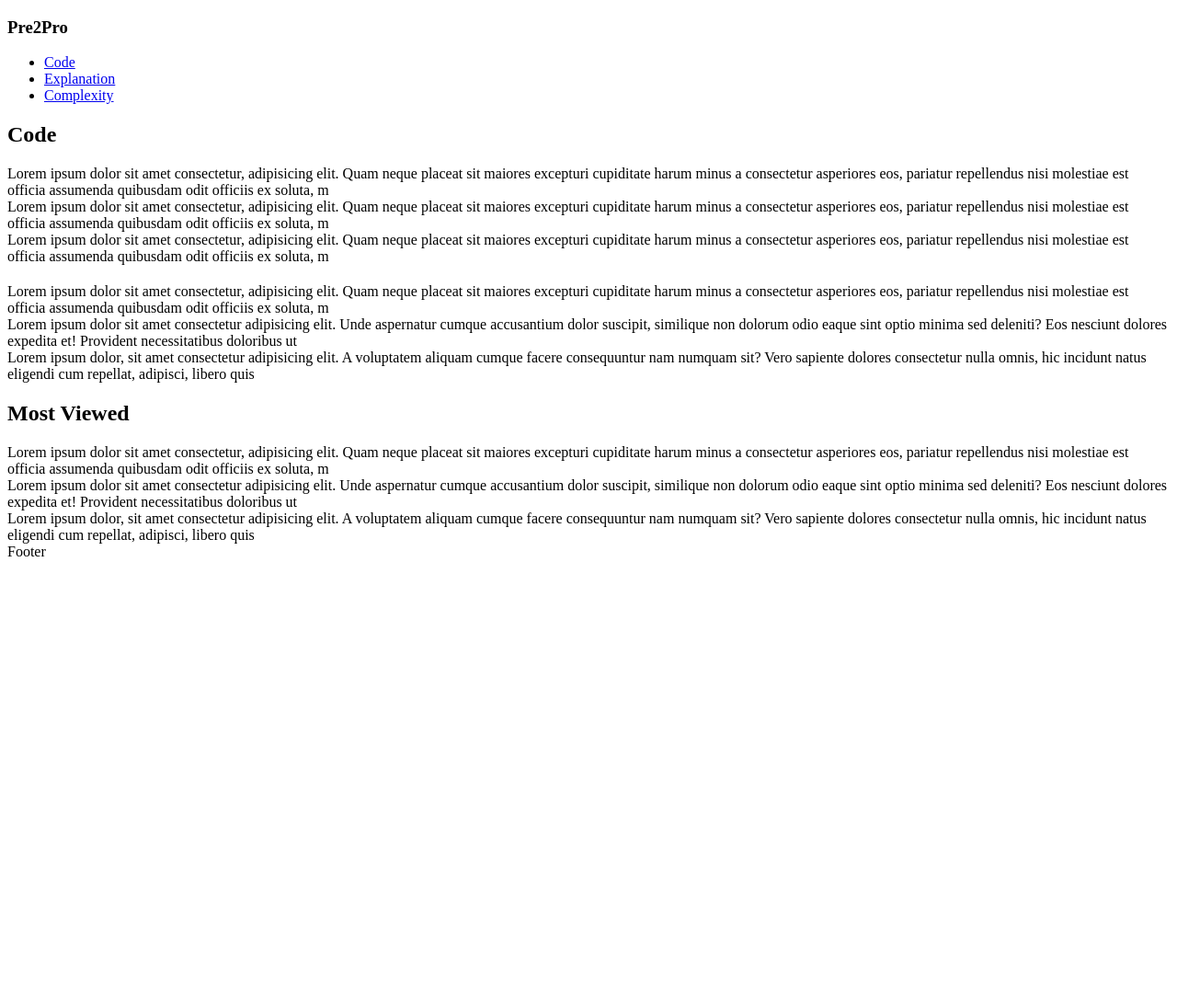
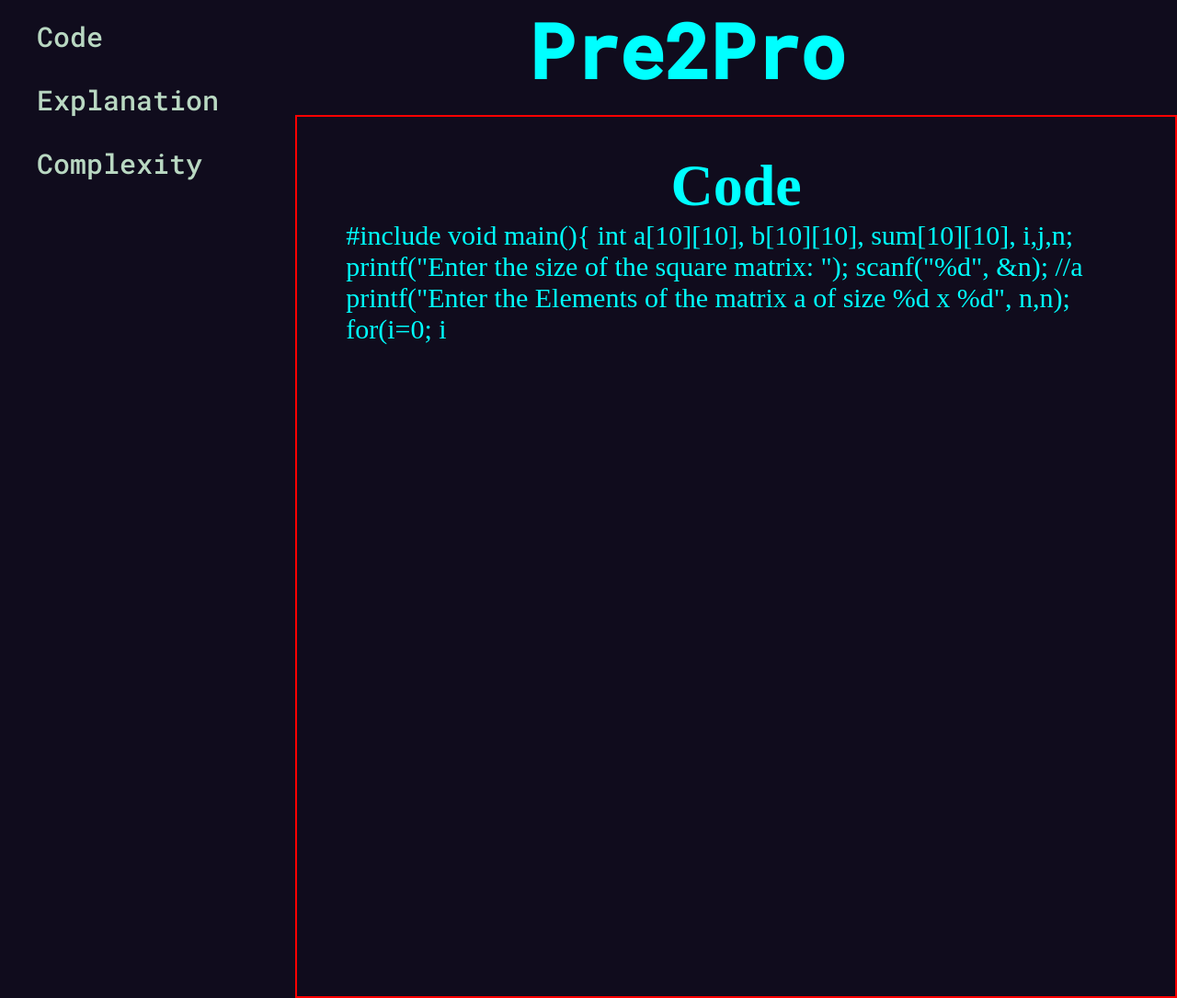
Before and after one commit to pre2pro/PreToPro, a plain HTML site: page template2/template2.html in a window 1280 px wide. Shown: the top 1085 px of the page at 92% size. Before the commit the page ends 800 px from the top, so only its background shows below. Drawn offline with Linux system fonts and the light colour scheme.

Commit message:
Added Templates for program individual

```diff
--- a/css.css
+++ b/css.css
@@ -102,7 +102,11 @@
     padding-left: 8px;
   }
   .footer {
-    background-color: gray;
+    background-color: black;
+    color: white;
+    padding: 9px 20px;
+    text-align: center;
+    justify-content: center;
     grid-column-start: 1;
     grid-column-end: -1;
   }
--- a/template2/template2.css
+++ b/template2/template2.css
@@ -18,9 +18,7 @@
     font-family: "Roboto Mono", monospace;
     text-align: center;
   }
-  /* div.header{ */
-    /* position: sticky; */
-  /* } */
+
   .menu {
     grid-row-start: 1;
     grid-row-end: 3;
@@ -32,10 +30,7 @@
   #navmenu {
     padding: 0px;
   }
-  /* .navm, .navm > li , .navm > li > a{
-          background-color: red;
 
-      } */
   #navmenu > li {
     list-style-type: none;
     padding: 10px 20px;
@@ -56,50 +51,54 @@
     grid-column-end: -1;
     display: grid;
     grid-template-rows: 1000px 1000px 1000px;
-      /* grid-column-start: 3; */
-    /* grid-column-end: -1; */
-  }
-  #lang {
-    border: 2px solid cyan;
-    height: 40px;
-    margin: 20px 10px;
-    padding: 26px 13px;
-    background-color: rgba(71, 69, 80, 0.281);
 
   }
-  #lang > a {
-    text-decoration: wavy;
+
+  #code{
+    margin: 20px 0px;
+    border: 2px solid red;              /*  remove */
+    padding: 38px 53px;
+  }
+  #code>h2{
+    font-size: 4rem;
     text-align: center;
-    border: 2px solid cyan;
-    border-radius: 14px;
-    height: 30px;
-    font-size: x-large;
-    padding: 3px 69px;
-    margin: 4px;
   }
-  #lang > a:hover {
-    color: cyan;
-    border-color: blue;
-  }
-  /* #recent {
-  } */
-  .flex-container {
-    display: flex;
+  #code>p{
+    font-size: 30px;
   }
 
-  .flex-container > div {
-    background-color: black;
-    border: 2px solid gray;
-    color:white;
-    margin: 7px;
-    padding: 20px;
+  #explain{
+    margin: 20px 0px;
+    border: 2px solid red;              /*  remove */
+    padding: 38px 53px;
+  }
+  #explain>h2{
+    font-size: 4rem;
+    text-align: center;
+  }
+  #explain>p{
     font-size: 30px;
   }
-  .this{
-    padding-left: 8px;
+
+  #complex{
+    margin: 20px 0px;
+    border: 2px solid red;              /*  remove */
+    padding: 38px 53px;
   }
+  #complex>h2{
+    font-size: 4rem;
+    text-align: center;
+  }
+  #complex>p{
+    font-size: 30px;
+  }
+
   .footer {
-    background-color: gray;
+    background-color: black;
+    color: white;
+    padding: 9px 20px;
+    text-align: center;
+    justify-content: center;
     grid-column-start: 1;
     grid-column-end: -1;
   }
--- a/template2/template2.html
+++ b/template2/template2.html
@@ -1,70 +1,108 @@
 <!DOCTYPE html>
 <html lang="en">
+
 <head>
   <meta charset="UTF-8" />
   <meta http-equiv="X-UA-Compatible" content="IE=edge" />
   <meta name="viewport" content="width=device-width, initial-scale=1.0" />
-    <title>Positioning</title>
+  <title>Template2</title>
 </head>
 
-  <link
-  rel="icon"
-  type="image/png"
-  sizes="64x64"
-  href="./2.png"
-/>
+<link rel="icon" type="image/png" sizes="64x64" href="./2.png" />
 
 <link rel="preconnect" href="https://fonts.googleapis.com" />
 <link rel="preconnect" href="https://fonts.gstatic.com" crossorigin />
-  <link
-    href="https://fonts.googleapis.com/css2?family=Roboto+Mono:wght@500&display=swap"
-    rel="stylesheet"
-  />
-  <link rel="stylesheet" href="./template.css" />
+<link href="https://fonts.googleapis.com/css2?family=Roboto+Mono:wght@500&display=swap" rel="stylesheet" />
+<link rel="stylesheet" href="./template2.css" />
 
 <body>
   <div class="container">
-      <div class="header" ><h3>Pre2Pro</h3></div>
+    <div class="header">
+      <h3>Pre2Pro</h3>
+    </div>
     <div class="menu" onclick="onclickmenu()">
       <nav>
         <ul class="navm" id="navmenu">
-            <li><a href="#">Code</a></li>
-            <li><a href="#cont">Explanation</a></li>
-            <li><a href="#">Complexity</a></li>
+          <li><a href="#code">Code</a></li>
+          <li><a href="#explain">Explanation</a></li>
+          <li><a href="#complex">Complexity</a></li>
         </ul>
       </nav>
     </div>
+
+
+
     <div class="content">
-        <div id="recent">
-          <h2 class="this">Code</h2>
-          <div class="flex-container">
+      <div id="code">
+        <h2>Code</h2>
 
-            <div>Lorem ipsum dolor sit amet consectetur, adipisicing elit. Quam neque placeat sit maiores excepturi cupiditate harum minus a consectetur asperiores eos, pariatur repellendus nisi molestiae est officia assumenda quibusdam odit officiis ex soluta, m</div>
-            <div>Lorem ipsum dolor sit amet consectetur, adipisicing elit. Quam neque placeat sit maiores excepturi cupiditate harum minus a consectetur asperiores eos, pariatur repellendus nisi molestiae est officia assumenda quibusdam odit officiis ex soluta, m</div>
-            <div>Lorem ipsum dolor sit amet consectetur, adipisicing elit. Quam neque placeat sit maiores excepturi cupiditate harum minus a consectetur asperiores eos, pariatur repellendus nisi molestiae est officia assumenda quibusdam odit officiis ex soluta, m</div>
+        <p>
+
+          #include<stdio.h>
+
+            void main(){
+                int a[10][10], b[10][10], sum[10][10], i,j,n;
+
+                printf("Enter the size of the square matrix: ");
+                scanf("%d", &n);
+                //a
+                printf("Enter the Elements of the matrix a of size %d x %d", n,n);
+                for(i=0; i<n; i++)
+                    {
+                        for(j=0; j<n; j++)
+                        scanf("%d", &a[i][j]);
+                    }
+            //b
+                printf("Enter the Elements of the matrix b of size %d x %d", n,n);
+                for(i=0; i<n; i++)
+                    {
+                        for(j=0; j<n; j++)
+                        scanf("%d", &b[i][j]);
+                    }
+            //sum a+b
+                printf("Sum of two matrices a & b is \n");
+                for(i=0; i<n; i++){
+                  for(j=0; j<n; j++)
+                            sum[i][j]= a[i][j] + b[i][j];
+                }
+
+                for(i=0; i<n; i++){
+                  for(j=0; j<n; j++){
+                    printf("%4d", sum[i][j]);
+                  }
+                  printf("\n");
+                }
+              }
+
+
+            </p>
+      </div>
+      <div id="explain">
+        <h2>Explanation</h2>
+
+        <p>
+          Lorem ipsum dolor sit amet consectetur adipisicing elit. Ipsa nesciunt similique rem, adipisci, aliquid dolores voluptatibus laborum, earum eaque deleniti in suscipit quidem minima vitae veniam excepturi id? Numquam ea eaque a aspernatur officia mollitia error harum amet porro, nesciunt quis doloribus dolore tempora culpa labore quaerat sed commodi et vero eveniet odit illum fugit. Distinctio similique dicta reiciendis tempora facere eius enim modi ut! Repudiandae ratione, iste debitis blandiero suscipit vitae totam quia perferendis libero harum minus nam eum id exercitationem voluptas consequatur quidem animi optio? Impedit consectetur quia fugit nemo, laipsam, placeat laborum praesentium laudantium consequuntur, debitis ex eius alias similique explicabo enim eum quisquam est ab. A commodi laboriosam nostrum aspernatur ullam, voluptatum quibusdam sit pariatur veritatis similique soluta culpa temporibus at expedita ipsum, velit possimus voluptate libero adipisci fuga quos quisquam? At animi iure, numquam rem recusandae quos eius aut vitae blanditiis ab dolorum, excepturi a autem beatae mollitia neque modi explicabo, voluptatem natus. Error minus pariatur amet soluta nam dolorem, harum, molestiae libero impedit ver
+        </p>
 
       </div>
-        </div>
-        <div id="most">
-          <h2 class="this"></h2>
-          <div class="flex-container">
+      <div id="complex">
+        <h2>Complexity</h2>
 
-            <div>Lorem ipsum dolor sit amet consectetur, adipisicing elit. Quam neque placeat sit maiores excepturi cupiditate harum minus a consectetur asperiores eos, pariatur repellendus nisi molestiae est officia assumenda quibusdam odit officiis ex soluta, m</div>
-            <div>Lorem ipsum dolor sit amet consectetur adipisicing elit. Unde aspernatur cumque accusantium dolor suscipit, similique non dolorum odio eaque sint optio minima sed deleniti? Eos nesciunt dolores expedita et! Provident necessitatibus doloribus ut </div>
-            <div>Lorem ipsum dolor, sit amet consectetur adipisicing elit. A voluptatem aliquam cumque facere consequuntur nam numquam sit? Vero sapiente dolores consectetur nulla omnis, hic incidunt natus eligendi cum repellat, adipisci, libero quis </div>
+        <p>
+          Lorem ipsum dolor sit amet consectetur adipisicing elit. Ipsa nesciunt similique rem, adipisci, aliquid dolores voluptatibus laborum, earum eaque deleniti in suscipit quidem minima vitae veniam excepturi id? Numquam ea eaque a aspernatur officia mollitia error harum amet porro, nesciunt quis doloribus dolore tempora culpa labore quaerat sed commodi et vero eveniet odit illum fugit. Distinctio similique dicta reiciendis tempora facere eius enim modi ut! Repudiandae ratione, iste debitis blandiero suscipit vitae totam quia perferendis libero harum minus nam eum id exercitationem voluptas consequatur quidem animi optio? Impedit consectetur quia fugit nemo, laipsam, placeat laborum praesentium laudantium consequuntur, debitis ex eius alias similique explicabo enim eum quisquam est ab. A commodi laboriosam nostrum aspernatur ullam, voluptatum quibusdam sit pariatur veritatis similique soluta culpa temporibus at expedita ipsum, velit possimus voluptate libero adipisci fuga quos quisquam? At animi iure, numquam rem recusandae quos eius aut vitae blanditiis ab dolorum, excepturi a autem beatae mollitia neque modi explicabo, voluptatem natus. Error minus pariatur amet soluta nam dolorem, harum, molestiae libero impedit ver
+        </p>
       </div>
     </div>
-        <div id="most">
-          <h2 class="this">Most Viewed</h2>
-          <div class="flex-container">
 
-            <div>Lorem ipsum dolor sit amet consectetur, adipisicing elit. Quam neque placeat sit maiores excepturi cupiditate harum minus a consectetur asperiores eos, pariatur repellendus nisi molestiae est officia assumenda quibusdam odit officiis ex soluta, m</div>
-            <div>Lorem ipsum dolor sit amet consectetur adipisicing elit. Unde aspernatur cumque accusantium dolor suscipit, similique non dolorum odio eaque sint optio minima sed deleniti? Eos nesciunt dolores expedita et! Provident necessitatibus doloribus ut </div>
-            <div>Lorem ipsum dolor, sit amet consectetur adipisicing elit. A voluptatem aliquam cumque facere consequuntur nam numquam sit? Vero sapiente dolores consectetur nulla omnis, hic incidunt natus eligendi cum repellat, adipisci, libero quis </div>
+
+
+    <div class="footer">copyright &copy; &nbsp&nbsp&nbsp www.pretopro.github.io &nbsp&nbsp&nbsp All rights reserved
     </div>
   </div>
-      </div>
-      <div class="footer">Footer</div>
-    </div>
 </body>
+
 </html>
+
+
+<!-- hints:
+1. Remove some contents which are commented to remove  -->
```
Also changed, not shown: index.html (+2 -1 lines). Lines whose indentation alone changed are shown as unchanged.
